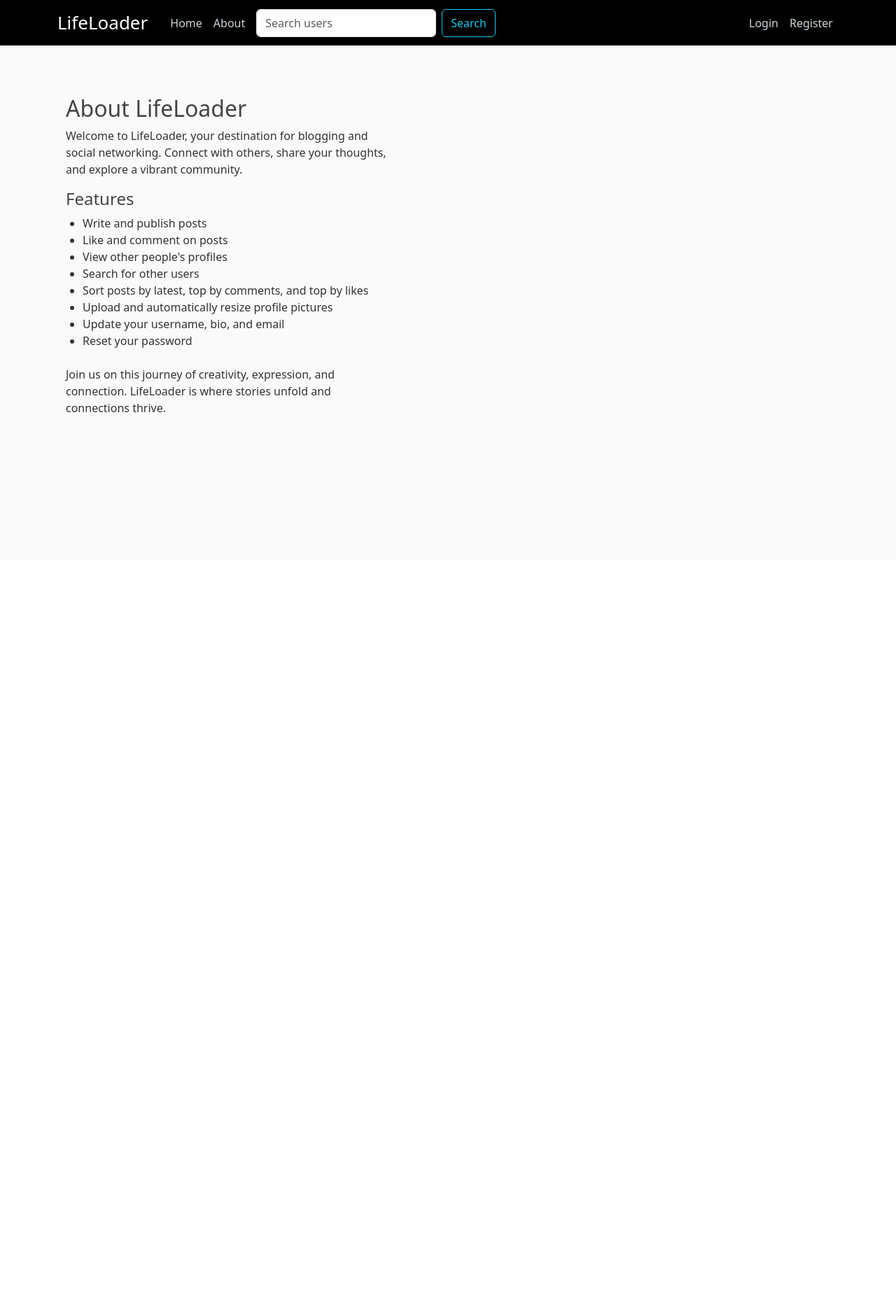
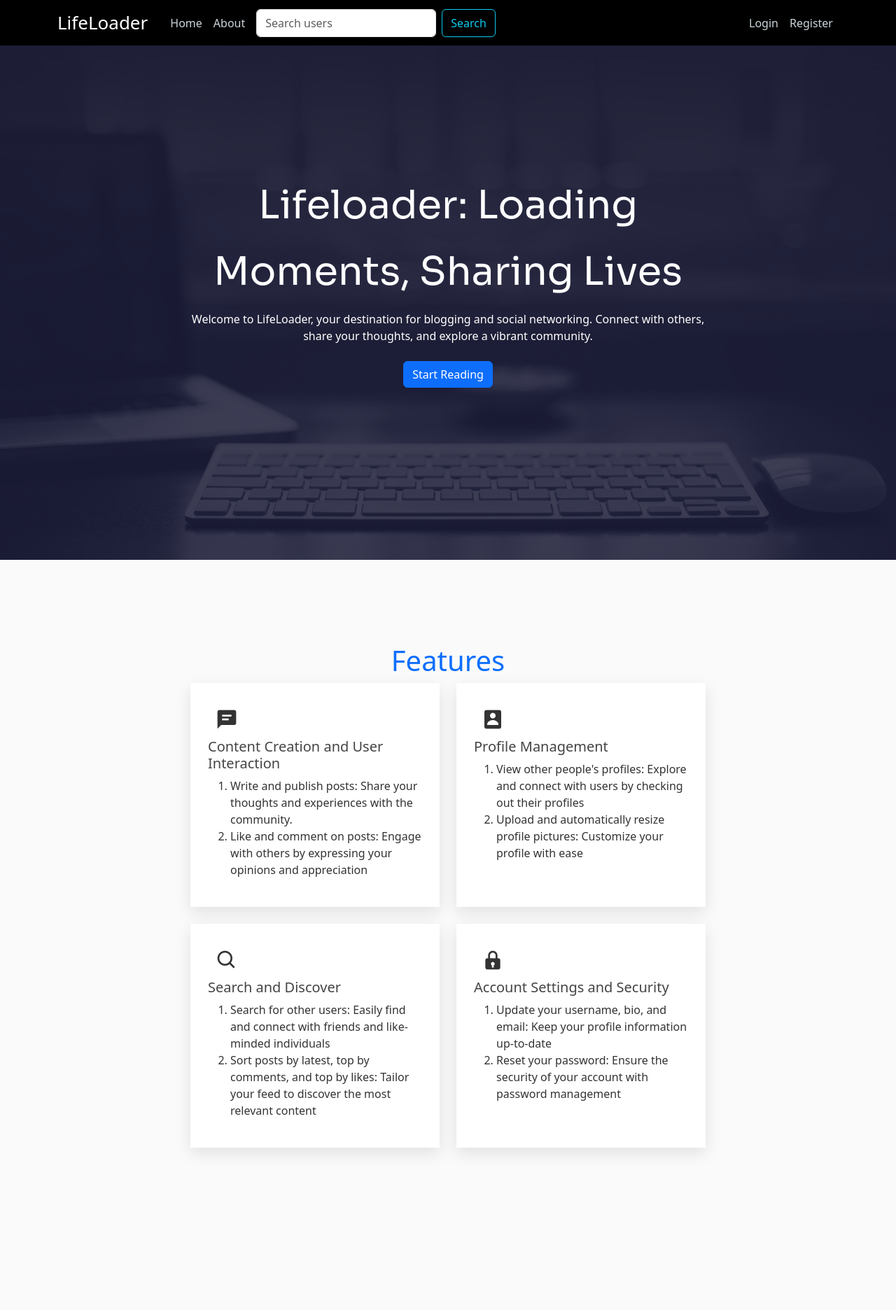
Before and after one commit to Omarkhaled711/LifeLoader, a Django app: page /about/ in a window 1280 px wide. Shown: the whole page at 70% size. Before the commit the page ends 589 px from the top, so only its background shows below. Run offline with Django 4.2, Linux system fonts and the light colour scheme.

Commit message:
converted the about page to a landing page

```diff
--- a/social_net/static/social_net/main.css
+++ b/social_net/static/social_net/css/main.css
@@ -1,9 +1,18 @@
+@import url('https://fonts.googleapis.com/css2?family=Sora:wght@400;700&display=swap');
+
+.landing_heading {
+  font-family: Sora, "sans-serif";
+  line-height: 1.7;
+  color: white;
+}
 body {
     background: #fafafa;
     color: #333333;
-    margin-top: 5rem;
+    margin-top: 0;
   }
-
+  .Home_body {
+    margin-top: 5em;
+  }
   h1, h2, h3, h4, h5, h6 {
     color: #444444;
   }
@@ -85,3 +94,44 @@ body {
   .hidden {
     display: none;
 }
+.landing_page {
+  background-image: url(../images/landing.jpg);
+  background-position: center;
+  background-size: cover;
+  color: white;
+  position: relative;
+  z-index: 2;
+}
+.landing_page::after {
+  content: "";
+  width: 100%;
+  height: 100%;
+  position: absolute;
+  top: 0;
+  left: 0;
+  background-color: rgb(21, 20, 51, 0.8);
+  z-index: -1;
+}
+.section {
+  padding-top: 120px;
+  padding-bottom: 120px;
+}
+.card-effect {
+  box-shadow: 0 8px 22px rgba(0,0,0,0.1);
+  background-color: white;
+  padding: 25px;
+  transition: all 0.35s ease;
+}
+.card-effect:hover {
+  box-shadow: none;
+  transform: translateY(5px);
+}
+.iconbox {
+  width: 54px;
+  height: 54px;
+  display: flex;
+  align-items: center;
+  justify-content: center;
+  font-size: 32px;
+  border-radius: 100px;
+}
--- a/social_net/templates/social_net/about.html
+++ b/social_net/templates/social_net/about.html
@@ -1,34 +1,86 @@
 {% extends "social_net/base_temp.html" %}
 
 
-{% block content %}
-  <div class="container mt-5">
-    <div class="row">
-      <div class="col-md-8">
-        <div class="about-content">
-          <h2>About LifeLoader</h2>
-          <p>
-            Welcome to LifeLoader, your destination for blogging and social networking. Connect with others, share your thoughts, and explore a vibrant community.
-          </p>
+{% block landing_page %}
+<div class="hero vh-100 d-flex align-items-center landing_page">
+    <div class="container">
+        <div class="row">
+            <div class="col-lg-8 mx-auto text-center">
+                <h1 class="display-4 landing_heading">Lifeloader: Loading Moments, Sharing Lives</h1>
+                <p class="mb-4">
+                    Welcome to LifeLoader, your destination for blogging and social networking. Connect with others,
+                    share your thoughts, and explore a vibrant community.
+                </p>
+                <a href=" {% url 'LifeLoader-home' %}" class="btn btn-primary">Start Reading</a>
+            </div>
+        </div>
+    </div>
+</div>
+<section class="section">
+    <div class="container">
+        <div class="row">
+            <div class="col-md-8 mx-auto text-center">
+                <h1 class="text-primary">Features</h1>
+            </div>
+        </div>
+        <div class="row d-flex flex-wrap g-4 justify-content-center">
+            <div class="col-lg-4 col-sm-6 d-flex mb-4">
+                <div class="features card-effect flex-fill mx-auto">
+                    <div class="iconbox">
+                        <i class="bx bxs-comment-detail"></i>
+                    </div>
+                    <h5>Content Creation and User Interaction </h5>
+                    <ol>
+                        <li> Write and publish posts: Share your thoughts and experiences with the community.</li>
+                        <li>Like and comment on posts: Engage with others by expressing your opinions and appreciation
+                        </li>
+                    </ol>
+                </div>
+            </div>
+            <div class="col-lg-4 col-sm-6 d-flex mb-4">
+                <div class="features card-effect flex-fill mx-auto">
+                    <div class="iconbox">
+                        <i class='bx bxs-user-rectangle'></i>
+                    </div>
+                    <h5> Profile Management</h5>
+                    <ol>
+                        <li>View other people's profiles: Explore and connect with users by checking out their profiles
+                        </li>
+                        <li>Upload and automatically resize profile pictures: Customize your profile with ease</li>
+                    </ol>
+                </div>
+            </div>
+        </div>
+        <div class="row d-flex flex-wrap g-4 justify-content-center">
 
-          <h4>Features</h4>
-          <ul class="list-group ms-4">
-            <li>Write and publish posts</li>
-            <li>Like and comment on posts</li>
-            <li>View other people's profiles</li>
-            <li>Search for other users</li>
-            <li>Sort posts by latest, top by comments, and top by likes</li>
-            <li>Upload and automatically resize profile pictures</li>
-            <li>Update your username, bio, and email</li>
-            <li>Reset your password</li>
-          </ul>
+            <div class="col-lg-4 col-sm-6 d-flex mb-4">
+                <div class="features card-effect flex-fill mx-auto">
+                    <div class="iconbox">
+                        <i class='bx bx-search'></i>
+                    </div>
+                    <h5> Search and Discover</h5>
+                    <ol>
+                        <li>Search for other users: Easily find and connect with friends and like-minded individuals
+                        </li>
+                        <li>Sort posts by latest, top by comments, and top by likes: Tailor your feed to discover the
+                            most relevant content</li>
+                    </ol>
+                </div>
+            </div>
+            <div class="col-lg-4 col-sm-6 d-flex mb-4">
+                <div class="features card-effect flex-fill mx-auto">
+                    <div class="iconbox">
+                        <i class='bx bxs-lock'></i>
+                    </div>
+                    <h5> Account Settings and Security</h5>
+                    <ol>
+                        <li>Update your username, bio, and email: Keep your profile information up-to-date</li>
+                        <li>Reset your password: Ensure the security of your account with password management</li>
+                    </ol>
+                </div>
+            </div>
+        </div>
+    </div>
 
-          <p class="mt-4">
-            Join us on this journey of creativity, expression, and connection. LifeLoader is where stories unfold and connections thrive.
-          </p>
-        </div>
-      </div>
-
-    </div>
-  </div>
+</section>
 {% endblock %}
--- a/social_net/templates/social_net/base_temp.html
+++ b/social_net/templates/social_net/base_temp.html
@@ -1,11 +1,14 @@
 {% load static %}
 <!DOCTYPE html>
 <html lang="en">
+
 <head>
   <meta charset="utf-8">
   <meta name="viewport" content="width=device-width, initial-scale=1">
-    <link href="https://cdn.jsdelivr.net/npm/bootstrap@5.3.2/dist/css/bootstrap.min.css" rel="stylesheet" integrity="sha384-T3c6CoIi6uLrA9TneNEoa7RxnatzjcDSCmG1MXxSR1GAsXEV/Dwwykc2MPK8M2HN" crossorigin="anonymous">
-    <link rel="stylesheet" type="text/css" href="{% static 'social_net/main.css' %}">
+  <link href="https://cdn.jsdelivr.net/npm/bootstrap@5.3.2/dist/css/bootstrap.min.css" rel="stylesheet"
+    integrity="sha384-T3c6CoIi6uLrA9TneNEoa7RxnatzjcDSCmG1MXxSR1GAsXEV/Dwwykc2MPK8M2HN" crossorigin="anonymous">
+  <link rel="stylesheet" type="text/css" href="{% static 'social_net/css/main.css' %}">
+  <link href='https://unpkg.com/boxicons@2.1.4/css/boxicons.min.css' rel='stylesheet'>
   <script src="https://code.jquery.com/jquery-3.6.4.min.js"></script>
   {% if title %}
   <title>LifeLoader - {{ title }}</title>
@@ -13,12 +16,14 @@
   <title>LifeLoader </title>
   {% endif %}
 </head>
+
 <body>
   <header class="site-header">
     <nav class="navbar navbar-expand-md navbar-dark bg-black fixed-top">
       <div class="container">
         <a class="navbar-brand me-4" style="font-size: 26px;" href="{% url 'LifeLoader-home' %}">LifeLoader</a>
-            <button class="navbar-toggler" type="button" data-toggle="collapse" data-target="#navbarToggle" aria-controls="navbarToggle" aria-expanded="false" aria-label="Toggle navigation">
+        <button class="navbar-toggler" type="button" data-toggle="collapse" data-target="#navbarToggle"
+          aria-controls="navbarToggle" aria-expanded="false" aria-label="Toggle navigation">
           <span class="navbar-toggler-icon"></span>
         </button>
         <div class="collapse navbar-collapse" id="navbarToggle">
@@ -27,7 +32,8 @@
             <a class="nav-item nav-link" href="{% url 'LifeLoader-about' %}">About</a>
             <form id="user-search-form" method="post" action="{% url 'LifeLoader-user_search' %}" class="d-flex">
               {% csrf_token %}
-                      <input type="text" name="username" class="form-control ms-2 me-2" placeholder="Search users" aria-label="Search">
+              <input type="text" name="username" class="form-control ms-2 me-2" placeholder="Search users"
+                aria-label="Search">
               <button type="submit" class="btn btn-outline-info">Search</button>
             </form>
           </div>
@@ -45,7 +51,8 @@
       </div>
     </nav>
   </header>
-      <main role="main" class="container">
+  {% block landing_page %}{% endblock %} <!--This will be used by our landing page-->
+  <main role="main" class="container Home_body">
     <div class="row">
       <div class="col-md-8 mt-2">
         {% if messages %}
@@ -55,13 +62,20 @@
         </div>
         {% endfor %}
         {% endif %}
-            {% block content %}{% endblock %}
+        {% block content %}{% endblock %} <!-- This will be our main block for displaying the content-->
       </div>
-          {% block order %}{% endblock %}
+      {% block order %}{% endblock %} <!-- Shows radio buttons for ordering blogs in a sidebar in home page -->
     </div>
   </main>
-   <script src="https://cdn.jsdelivr.net/npm/bootstrap@5.3.2/dist/js/bootstrap.bundle.min.js" integrity="sha384-C6RzsynM9kWDrMNeT87bh95OGNyZPhcTNXj1NW7RuBCsyN/o0jlpcV8Qyq46cDfL" crossorigin="anonymous"></script>
-   <script src="https://cdn.jsdelivr.net/npm/@popperjs/core@2.11.8/dist/umd/popper.min.js" integrity="sha384-I7E8VVD/ismYTF4hNIPjVp/Zjvgyol6VFvRkX/vR+Vc4jQkC+hVqc2pM8ODewa9r" crossorigin="anonymous"></script>
-    <script src="https://cdn.jsdelivr.net/npm/bootstrap@5.3.2/dist/js/bootstrap.min.js" integrity="sha384-BBtl+eGJRgqQAUMxJ7pMwbEyER4l1g+O15P+16Ep7Q9Q+zqX6gSbd85u4mG4QzX+" crossorigin="anonymous"></script>
+  <script src="https://cdn.jsdelivr.net/npm/bootstrap@5.3.2/dist/js/bootstrap.bundle.min.js"
+    integrity="sha384-C6RzsynM9kWDrMNeT87bh95OGNyZPhcTNXj1NW7RuBCsyN/o0jlpcV8Qyq46cDfL"
+    crossorigin="anonymous"></script>
+  <script src="https://cdn.jsdelivr.net/npm/@popperjs/core@2.11.8/dist/umd/popper.min.js"
+    integrity="sha384-I7E8VVD/ismYTF4hNIPjVp/Zjvgyol6VFvRkX/vR+Vc4jQkC+hVqc2pM8ODewa9r"
+    crossorigin="anonymous"></script>
+  <script src="https://cdn.jsdelivr.net/npm/bootstrap@5.3.2/dist/js/bootstrap.min.js"
+    integrity="sha384-BBtl+eGJRgqQAUMxJ7pMwbEyER4l1g+O15P+16Ep7Q9Q+zqX6gSbd85u4mG4QzX+"
+    crossorigin="anonymous"></script>
 </body>
+
 </html>
--- a/users/models.py
+++ b/users/models.py
@@ -22,11 +22,11 @@ class Profile(models.Model):
         """
         return f'{self.user.username} profile'
 
-    def save(self):
+    def save(self, *args, **kwargs):
         """
         Resizing the profile picture if it's too big.
         """
-        super().save()
+        super().save(*args, **kwargs)
         # Open the uploaded image using Pillow
         img = Image.open(self.profile_pic.path)
         # Set a maximum size
```
Also changed, not shown: requirements.txt (added, +11 -0 lines), db.sqlite3, media/profile_pics/Screenshot_from_2023-12-07_22-18-18.png (added), social_net/static/social_net/images/landing.jpg (added). Lines whose indentation alone changed are shown as unchanged.
